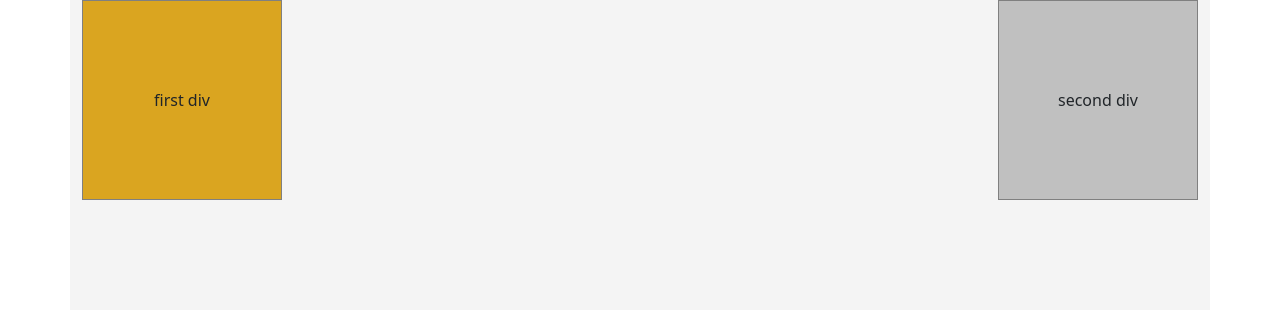
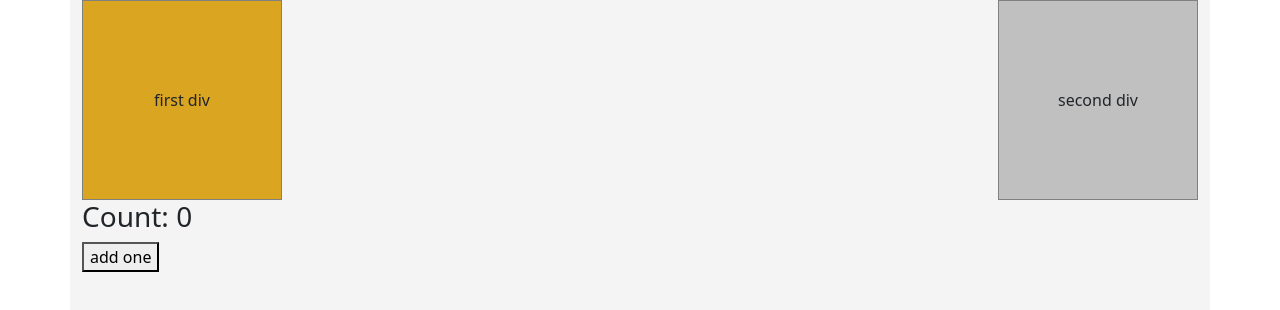
Before and after one commit to Igormirowski/LAP-3-Counter, a React (Create React App) app: page / in a window 1280 px wide. Shown: the top 310 px of the page. Built offline with nearby package versions, Linux system fonts and the light colour scheme.

Commit message:
add counter, import, and use in App.js

```diff
--- a/src/App.js
+++ b/src/App.js
@@ -2,6 +2,7 @@ import React, { useState } from 'react';
 import 'bootstrap/dist/css/bootstrap.min.css';
 
 import './App.css';
+import Counter from './Counter';
 
 function App() {
   const initialBgC = '#f4f4f4'
@@ -32,6 +33,7 @@ function App() {
         onMouseLeave={resetBg}
         >second div</div>
       </div>
+  <Counter />
     </div>
   );
 }
--- a/src/Counter.js
+++ b/src/Counter.js
@@ -1,16 +1,19 @@
-import React from 'react';
+import React, { useState } from 'react';
 
 
 const Counter = () => {
-    retun {
+
+    const [counter, setCounter] = useState(0)
+
+    return (
         <div>
-            <h3>Count: count(0)</h3>
+            <h3>Count: {counter}</h3>
 
             <button>
                 add one
             </button>
         </div>
-    }
+    )
 }
 
 
```
